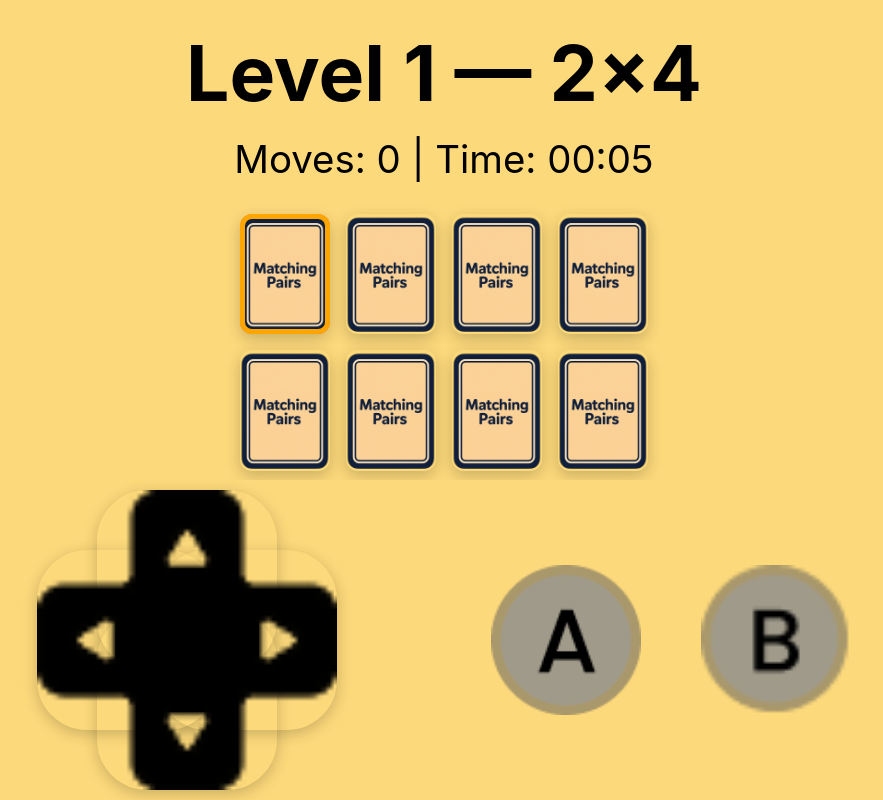
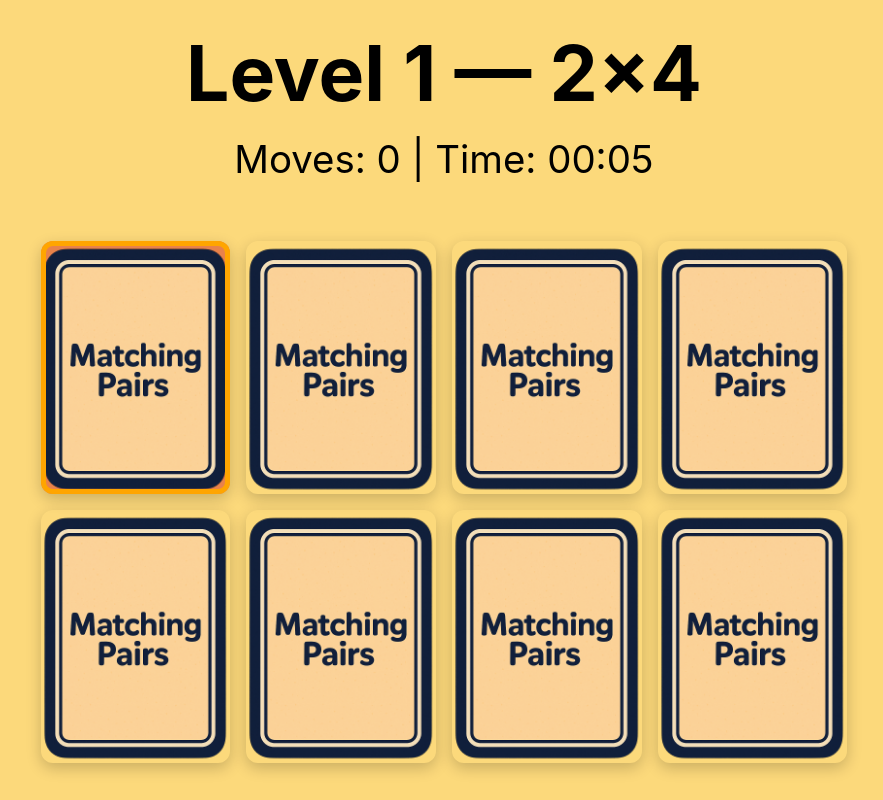
Before and after one commit to MikeQih/senior-connect-app, a React (Vite) app: page /game/matchingpairs in a window 1280 px wide. Shown: the whole page, without its empty margins (196-1079 px from the left). Built offline with nearby package versions, Linux system fonts and the light colour scheme.

Commit message:
Update keyboard mapping, remove hardware part

```diff
--- a/src/App.css
+++ b/src/App.css
@@ -2,23 +2,5 @@
 .app-layout {
   height: 100%;
   width: 100%;
-  display: flex;
-  flex-direction: column;
   overflow: hidden;
 }
-
-.top-screen {
-  height: 60%;
-  overflow: auto;
-  background: white;
-  flex-shrink: 0;
-}
-
-.bottom-screen {
-  height: 40%;
-  background: #fcd97b;
-  display: flex;
-  justify-content: center;
-  align-items: center;
-  flex-shrink: 0;
-}
--- a/src/App.jsx
+++ b/src/App.jsx
@@ -14,18 +14,18 @@ import MatchingPairs from './pages/MatchingPairs'
 import TutorialMatchingPairs from './pages/TutorialMatchingPairs'
 import MatchingPairsEntry from './pages/MatchingPairsEntry'
 
-import HardwareSimulator from "./hardware/HardwareSimulator";
+import KeyboardController from "./hardware/KeyboardController";
 import './App.css'
 
 function App() {
   return (
     <UIModelProvider>
       <ControllerProvider>
+        <KeyboardController />
         <Router>
           <div className="app-layout">
 
             {/* Page content */}
-            <div className="top-screen">
             <Routes>
               <Route path="/" element={<Home />} />
               <Route path="/login" element={<Login />} />
@@ -39,12 +39,6 @@ function App() {
               <Route path="/game/matchingpairs/tutorial" element={<TutorialMatchingPairs />} />
               <Route path="/game/matchingpairs" element={<MatchingPairs />} />
             </Routes>
-            </div>
-
-            {/* Hardware Simulation */}
-            <div className="bottom-screen">
-              <HardwareSimulator />
-            </div>
 
           </div>
         </Router>
--- /dev/null
+++ b/src/hardware/KeyboardController.jsx
@@ -0,0 +1,69 @@
+import { useEffect } from 'react';
+import { useController } from './ControllerContext';
+
+/**
+ * Keyboard Controller - Maps keyboard inputs to game controller actions
+ *
+ * Mappings:
+ * - Enter → A button
+ * - Backspace → B button
+ * - Home → Home (navigate to home)
+ * - Arrow Keys (Up/Down/Left/Right) → D-pad directions
+ * - Arrow Left/Right → Scroll wheel (for ModelR)
+ */
+export default function KeyboardController() {
+  const { sendAction } = useController();
+
+  useEffect(() => {
+    const handleKeyDown = (event) => {
+      // Prevent default behavior for navigation keys
+      if (['ArrowUp', 'ArrowDown', 'ArrowLeft', 'ArrowRight', 'Home', 'Backspace'].includes(event.key)) {
+        event.preventDefault();
+      }
+
+      switch (event.key) {
+        case 'Enter':
+          sendAction('A');
+          break;
+
+        case 'Backspace':
+          sendAction('B');
+          break;
+
+        case 'Home':
+          sendAction('HOME');
+          break;
+
+        case 'ArrowUp':
+          sendAction('UP');
+          break;
+
+        case 'ArrowDown':
+          sendAction('DOWN');
+          break;
+
+        case 'ArrowLeft':
+          sendAction('LEFT');
+          break;
+
+        case 'ArrowRight':
+          sendAction('RIGHT');
+          break;
+
+        default:
+          break;
+      }
+    };
+
+    // Add event listener
+    window.addEventListener('keydown', handleKeyDown);
+
+    // Cleanup on unmount
+    return () => {
+      window.removeEventListener('keydown', handleKeyDown);
+    };
+  }, [sendAction]);
+
+  // This component doesn't render anything
+  return null;
+}
```
Lines whose indentation alone changed are shown as unchanged.
